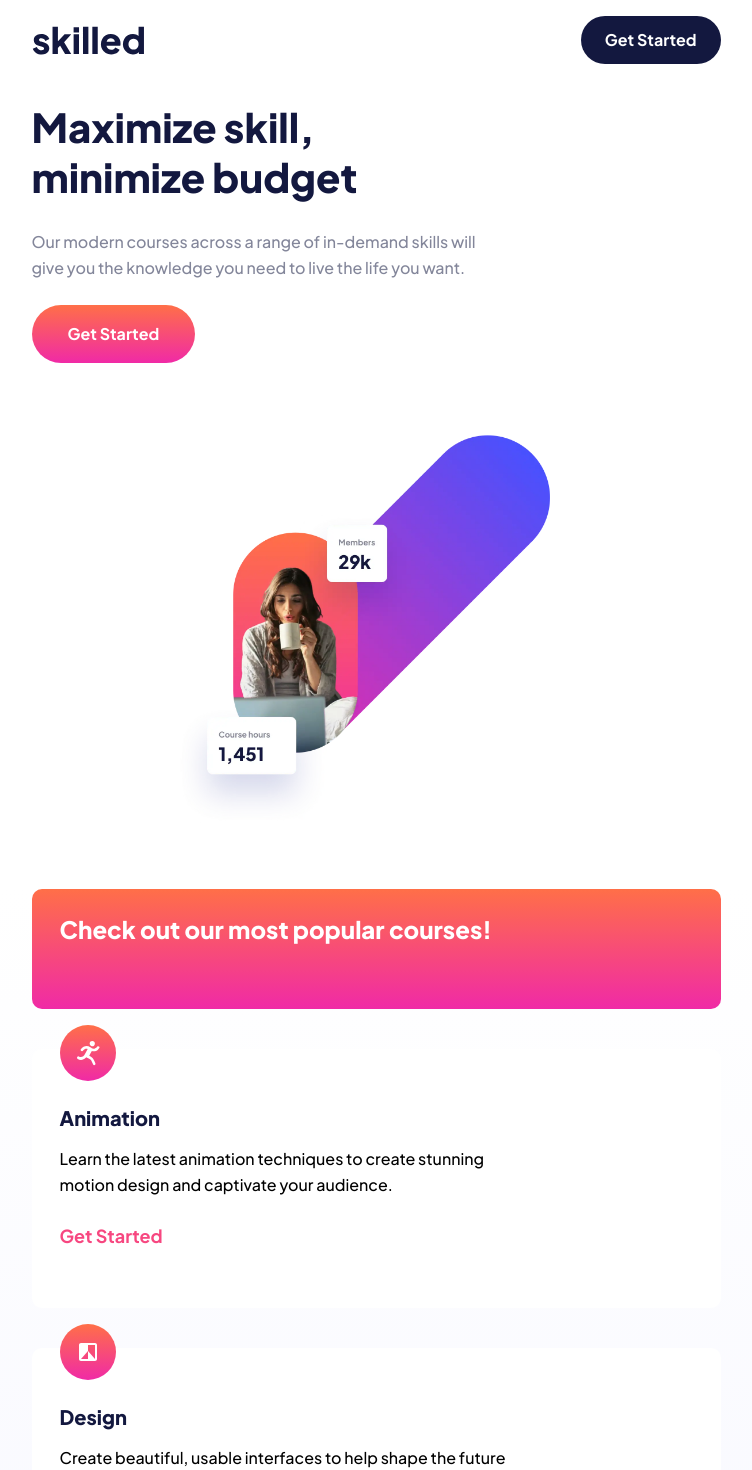
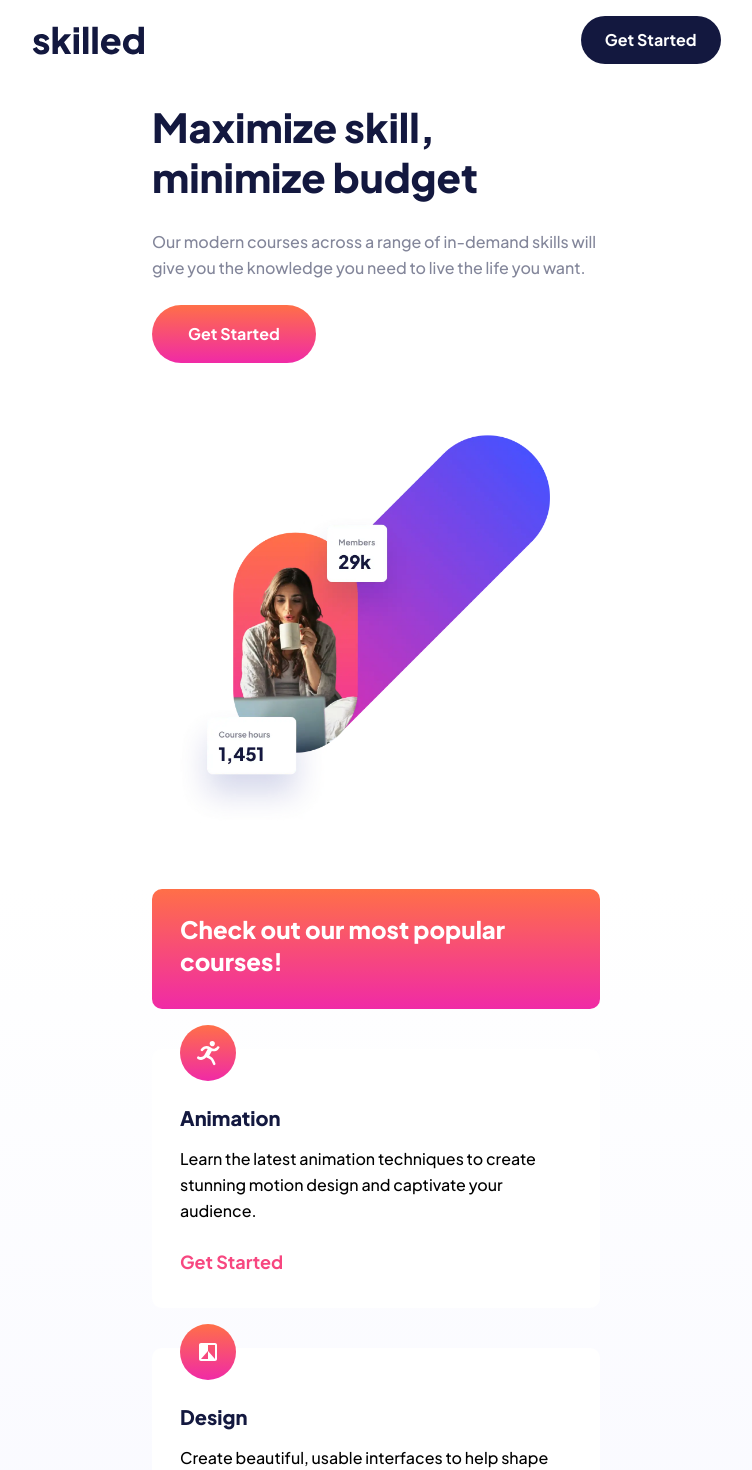
Before and after one commit to richieAiello/skilled-landing-page, a React (Vite) app: page / in a window 1280 px wide. Shown: the top 1470 px of the page, without its empty margins (264-1016 px from the left). Built offline with nearby package versions, Linux system fonts and the light colour scheme.

Commit message:
Redefined the container class and provided final styles for mobile.

```diff
--- a/src/components/course/CourseCard.jsx
+++ b/src/components/course/CourseCard.jsx
@@ -1,10 +1,10 @@
 const CourseCard = props => {
   return (
-    <div className="relative w-full min-h-[259px] bg-white rounded-[10px] pt-14 pb-8 px-7">
+    <div className="relative max-w-md min-h-[259px] bg-white rounded-[10px] pt-14 pb-8 px-7 mx-auto">
       <h3 className="text-blue font-extrabold text-[1.25rem] leading-[1.575rem] capitalize mb-4">
         {props.heading}
       </h3>
-      <p className="mb-6  max-w-md">{props.text}</p>
+      <p className="mb-6">{props.text}</p>
       <a
         href="#"
         className="text-hot-pink text-lg font-bold capitalize duration-300 hover:text-pink focus:text-pink"
--- a/src/components/course/CourseHeading.jsx
+++ b/src/components/course/CourseHeading.jsx
@@ -1,7 +1,7 @@
 const CourseHeading = props => {
   return (
     <div
-      className="w-full min-h-[120px] rounded-[10px] pt-6 pb-8 px-7
+      className="max-w-md min-h-[120px] rounded-[10px] pt-6 pb-8 px-7 mx-auto
       bg-gradient-to-t from-grad-pink to-grad-orange"
     >
       <h2 className="text-white text-2xl font-extrabold">
--- a/src/components/footer/Footer.jsx
+++ b/src/components/footer/Footer.jsx
@@ -3,7 +3,7 @@ import { ReactComponent as Logo } from '../../assets/logo-light.svg';
 const Footer = props => {
   return (
     <footer className="bg-blue py-9">
-      <div className="container flex justify-between items-center">
+      <div className="container flex flex-col space-y-12 justify-between items-center sm:flex-row sm:space-y-0">
         <Logo />
         <a
           href="#"
--- a/src/components/hero/HeroContext.jsx
+++ b/src/components/hero/HeroContext.jsx
@@ -1,6 +1,6 @@
 const HeroContext = props => {
   return (
-    <div className="mb-[2.875rem] max-w-md">
+    <div className="mb-[2.875rem] max-w-md mx-auto">
       <h1 className="text-blue text-[2.5rem] font-extrabold leading-[3.15rem] mb-[1.625rem]">
         Maximize skill, minimize budget
       </h1>
--- a/src/index.css
+++ b/src/index.css
@@ -21,10 +21,13 @@
   line-height: 1.625rem;
 }
 
-@layer components {
+.container {
+  margin-inline: auto;
+  width: min(100% - 2rem, 689px);
+}
+
+@media (min-width: 1440px) {
   .container {
-    margin-inline: auto;
-    width: min(100% - 2rem, 689px);
-    @apply md:w-[689px] lg:w-[1110px];
+    width: 1110px;
   }
 }
--- a/tailwind.config.cjs
+++ b/tailwind.config.cjs
@@ -1,8 +1,12 @@
 /** @type {import('tailwindcss').Config} */
 module.exports = {
+  corePlugins: {
+    container: false,
+  },
   content: ['./index.html', './src/**/*.{js,jsx}'],
   theme: {
     screens: {
+      sm: '375px',
       md: '768px',
       lg: '1440px',
     },
@@ -21,7 +25,6 @@ module.exports = {
         'grad-orange': '#FF6F48',
         'grad-blue': '#4851FF',
       },
-
       fontFamily: {
         serif: ['Plus Jakarta Sans', 'sans-serif'],
       },
```
